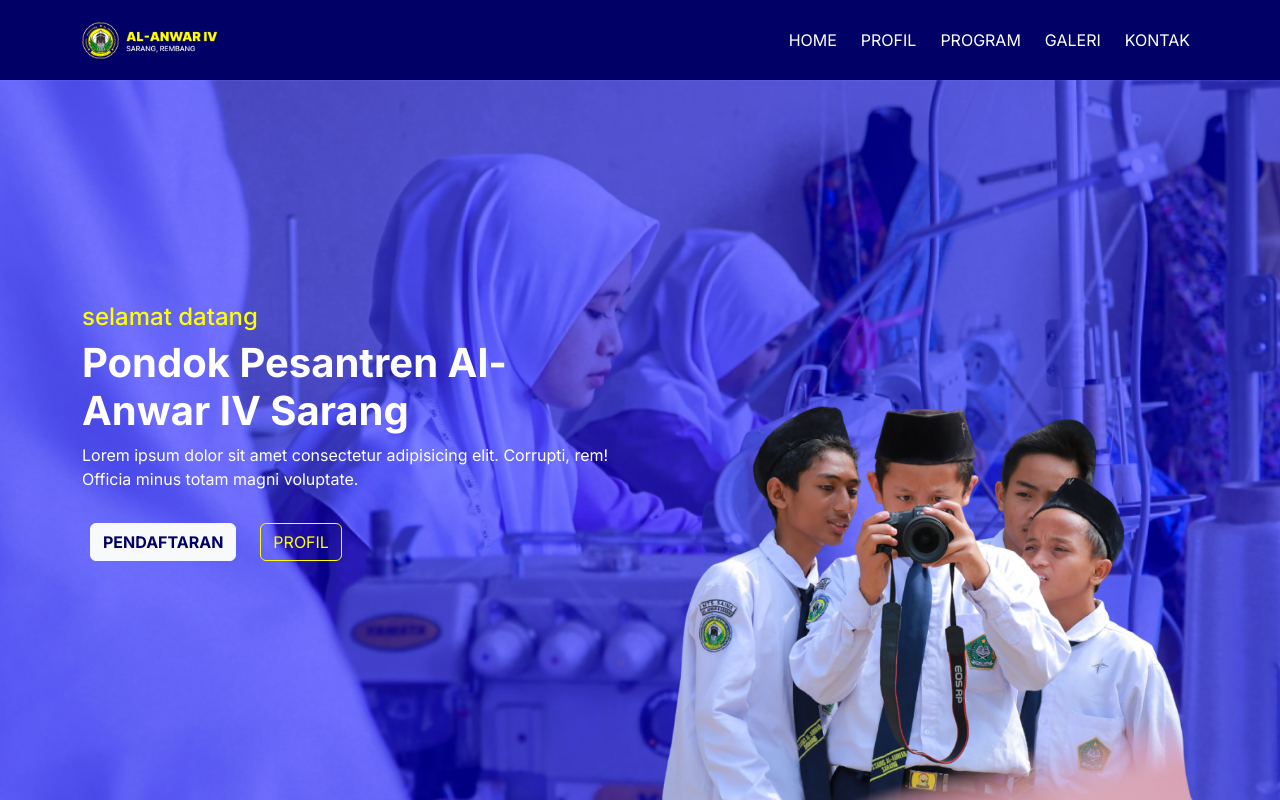
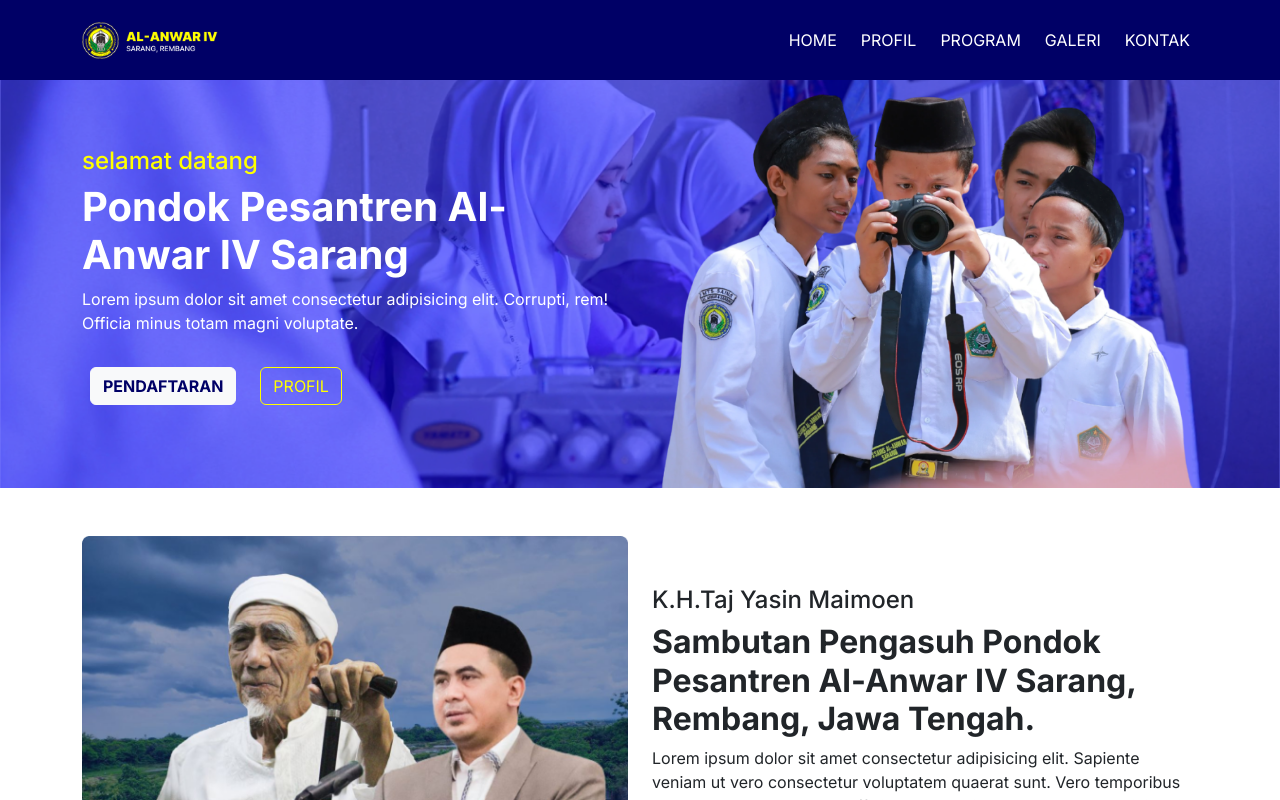
Before and after one commit to muhammadassidiqi/al-anwar-4-website, a React (Vite) app: page / in a window 1280 px wide. Shown: the top 800 px of the page. Built offline with nearby package versions, Linux system fonts and the light colour scheme; no server answers.

Commit message:
update  bg section hero

```diff
--- a/src/index.scss
+++ b/src/index.scss
@@ -60,7 +60,7 @@
 
     height: auto;
     @media (min-width: 700px) {
-      height: 90vh;
+
     }
 
 
```
